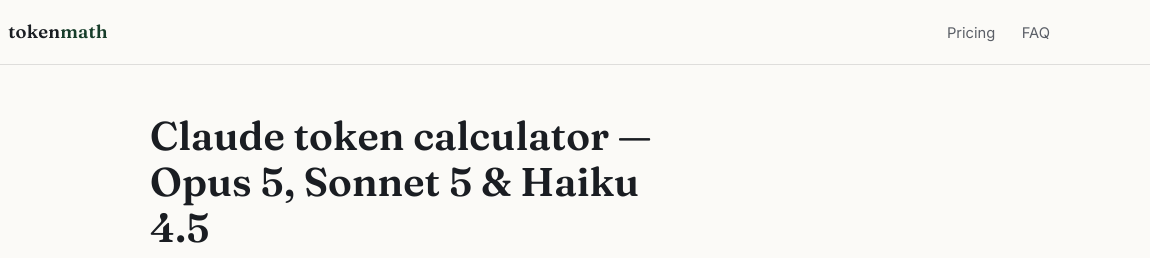
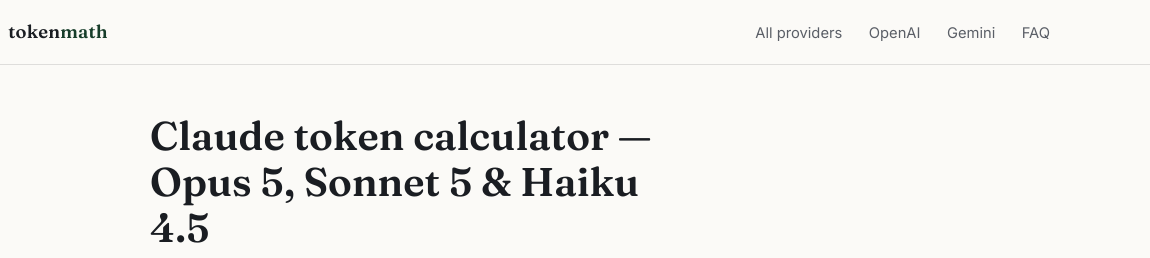
Before and after one commit to failedengineers/AI_pricing, a plain HTML site: page claude-token-calculator.html in a window 1280 px wide. Shown: the top 258 px of the page, 130-1280 px from the left. Drawn offline with nearby package versions, Linux system fonts and the light colour scheme.

Commit message:
Update navigation links in claude-token-calculator.html

```diff
--- a/claude-token-calculator.html
+++ b/claude-token-calculator.html
@@ -407,7 +407,9 @@
       token<span>math</span>
     </div>
     <nav class="site-nav">
-      <a href="#pricing">Pricing</a>
+      <a href="index.html">All providers</a>
+      <a href="openai-token-calculator.html">OpenAI</a>
+      <a href="gemini-token-calculator.html">Gemini</a>
       <a href="#faq">FAQ</a>
     </nav>
   </div>
```
